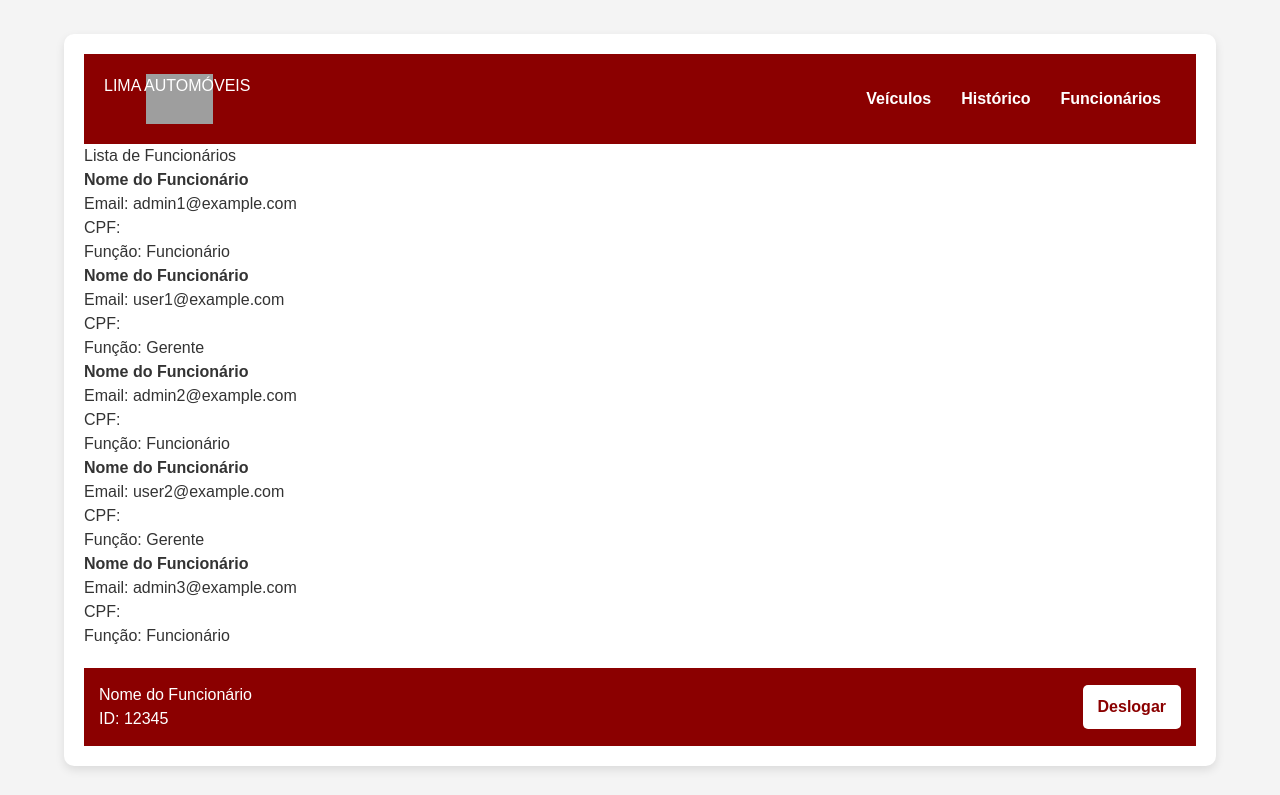
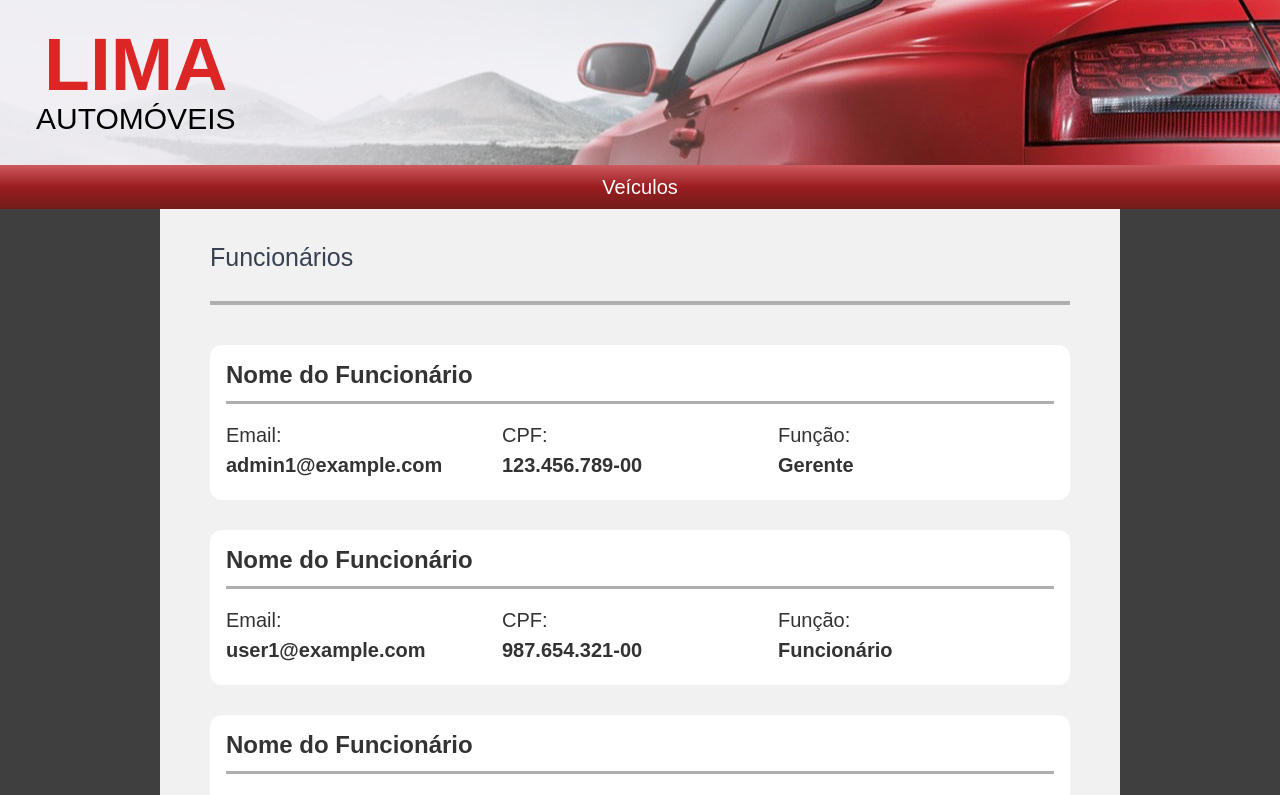
Before and after one commit to ThallissonDouglas/pw_loja_front, a Next.js app: page /dashboard/funcionarios in a window 1280 px wide. Shown: the top 795 px of the page. Built offline with nearby package versions, Linux system fonts and the light colour scheme; grey boxes are pictures that could not be loaded.

Commit message:
Mudança de estilo em funcionários

```diff
--- a/app/dashboard/UI/Navbar.js
+++ b/app/dashboard/UI/Navbar.js
@@ -8,11 +8,28 @@ export default function Navbar({ usuario}) {
                 </div>
             </div>
             <nav className="flex flex-row items-center justify-center bg-gradient-to-b from-[#CE5A60] via-[#9A1C1F] to-[#721D1A]">
-                <button className="nav-button">Veículos</button>
+                <div className="*:">
+                </div>
+                {/* TODO: adicionar onClick para cada Botão */}
+                <button
+                    className="bg-transparent text-white py-[7px] px-[18px] font-extralight text-[20px] duration-300 ease-in-out hover:bg-[#CFCFCF] hover:text-black"
+                    onClick={() => (window.location.href = "/dashboard/veiculos")}
+                >
+                    Veículos
+                </button>
                 {usuario === "gerente" && (
                 <>
-                    <button className="nav-button">Histórico</button>
-                    <button className="nav-button">Funcionários</button>
+                    <button
+                        className="bg-transparent text-white py-[7px] px-[18px] font-extralight text-[20px] duration-300 ease-in-out hover:bg-[#CFCFCF] hover:text-black"
+                    >
+                        Histórico
+                    </button>
+                    <button
+                        className="bg-transparent text-white py-[7px] px-[18px] font-extralight text-[20px] duration-300 ease-in-out hover:bg-[#CFCFCF] hover:text-black"
+                        onClick={() => (window.location.href = "/dashboard/funcionarios")}
+                    >
+                        Funcionários
+                    </button>
                 </>
                 )}
             </nav>
--- /dev/null
+++ b/app/dashboard/funcionarios/FuncList.js
@@ -0,0 +1,40 @@
+export default function FuncList({funcionarios}) {
+    return (
+        <main className="flex flex-col items-center justify-start space-y-[30px]">
+                {funcionarios.length > 0 ? (
+                    funcionarios.map((funcionario) => (
+                        <div
+                            key={funcionario.id}
+                            className="w-[100%] flex flex-col items-center justify-start space-x-5 py-3 p-4 bg-white rounded-xl hover:bg-[#F9F9F9] hover:cursor-pointer"
+                            /* TODO: adicionar onClick para item de funcionario para ir para uma pagina funcionarios/[id], e mostrar a perfil do funcionário */
+                        >
+                            <div className="space-y-2 w-[100%]">
+                                <div className="font-bold text-[24px] items-start">
+                                    <p>Nome do Funcionário</p>
+                                </div>
+                                <hr className="border-b-[2px] border-[#AFAFAF]"/>
+                                <div className="flex flex-row justify-between text-[20px] *:py-2">
+                                    <div className="w-[14em]">
+                                        <p className="font-light">Email:</p>
+                                        <p className="font-bold" >{funcionario.email}</p>
+                                    </div>
+                                    <div className="w-[14em]">
+                                        <p className="font-light">CPF:</p>
+                                        <p className="font-bold" >{funcionario.cpf}</p>
+                                    </div>
+                                    <div className="w-[14em]">
+                                        <p className="font-light">Função:</p>
+                                        <p className="font-bold" >{funcionario.funcao === "admin" ? "Gerente" : "Funcionário"}</p>
+                                    </div>
+                                </div>
+                            </div>
+                        </div>
+                    ))
+                ) : (
+                    <div className='flex items-center justify-center w-full h-[50px] bg-white rounded-xl'>
+                        <p className="font-bold">Nenhum funcionário disponível.</p>
+                    </div>
+                )}
+        </main>
+    )
+}
--- a/app/dashboard/funcionarios/page.js
+++ b/app/dashboard/funcionarios/page.js
@@ -2,6 +2,9 @@
 
 import { useState, useEffect } from "react";
 import "./styles.css";
+import FuncList from "./FuncList";
+import Footer from "../UI/Footer";
+import Navbar from "../UI/Navbar";
 
 export default function FuncionariosPage() {
   const [usuario, setUsuario] = useState(null);
@@ -23,56 +26,25 @@ export default function FuncionariosPage() {
   }, []);
 
   return (
-    <div className="container">
+    <div className="w-[100%] flex flex-col h-[100%] bg-[#3F3F3F]">
       {/* Cabeçalho */}
-      <header className="header">
-        <div className="logo">LIMA AUTOMÓVEIS</div>
-        <nav>
-          <button className="nav-button">Veículos</button>
-          <button className="nav-button">Histórico</button>
-          <button className="nav-button active">Funcionários</button>
-        </nav>
-      </header>
+      <Navbar usuario={usuario} />
 
-      {/* Lista de Funcionários */}
-      <main className="funcionarios-container">
-        <h2>Lista de Funcionários</h2>
-        <div className="lista-funcionarios">
-          {funcionarios.length > 0 ? (
-            funcionarios.map((funcionario) => (
-              <div key={funcionario.id} className="funcionario-card">
-                <p>
-                  <strong>Nome do Funcionário</strong>
-                </p>
-                <p>Email: {funcionario.email}</p>
-                <p>CPF: {funcionario.cpf}</p>
-                <p>
-                  Função:{" "}
-                  {funcionario.funcao === "admin" ? "Funcionário" : "Gerente"}
-                </p>
-              </div>
-            ))
-          ) : (
-            <p className="no-funcionarios">Nenhum funcionário disponível.</p>
-          )}
-        </div>
-      </main>
+      {/* Campo de busca e botão de adicionar veículo */}
+      <div className="w-3/4 justify-center mx-auto px-[50px] pt-[35px] pb-[80px] bg-[#F1F1F1] space-y-10">
 
-      {/* Rodapé */}
-      <footer className="footer">
-        <div className="user-info">
-          <p className="user-role">
-            {usuario === "gerente" ? "Nome do Gerente" : "Nome do Funcionário"}
-          </p>
-          <p className="user-id">ID: 12345</p>
-        </div>
-        <button
-          className="logout-button"
-          onClick={() => (window.location.href = "/auth/login")}
-        >
-          Deslogar
-        </button>
-      </footer>
+        {/* Título da página / Breadcrumbs [TODO!!!] */}
+        <h1 className="text-[25px] font-light text-gray-700 mt-[-5px] mb-[-15px]">Funcionários</h1> {/* Placeholder */}
+
+        <hr className="border-2 border-[#AFAFAF]"/>
+
+        {/* Lista de Funcionários */}
+        <FuncList funcionarios={funcionarios} />
+      </div>
+
+
+      {/* Rodapé com informações do usuário */}
+      <Footer usuario={usuario} />
     </div>
   );
 }
--- a/app/dashboard/veiculos/VeicList.js
+++ b/app/dashboard/veiculos/VeicList.js
@@ -17,7 +17,7 @@ export default function VeicList({ veiculos, usuario }) {
             </div>
 
 
-            <main className="veiculos-container">
+            <main className="flex flex-col items-center justify-start space-y-[30px]">
                 {veiculos.length > 0 ? (
                     veiculos.map((carro) => (
                         /* TODO: adicionar onClick para item de carro para ir para uma pagina veiculos/[chassi], e mostrar a pagina do carro */
@@ -75,7 +75,9 @@ export default function VeicList({ veiculos, usuario }) {
                     </div>
                     ))
                 ) : (
-                    <p className="no-vehicles">Nenhum veículo disponível.</p>
+                    <div className='flex items-center justify-center w-full h-[50px] bg-white rounded-xl'>
+                        <p className="font-bold">Nenhum veículo disponível.</p>
+                    </div>
                 )}
             </main>
         </div>
--- a/public/funcionarios.json
+++ b/public/funcionarios.json
@@ -1,31 +1,41 @@
 [
     {
       "id": 1,
+      "nome": "João",
       "email": "admin1@example.com",
+      "cpf": "123.456.789-00",
       "funcao": "admin",
       "senha": "senha123"
     },
     {
       "id": 2,
+      "nome": "Maria",
       "email": "user1@example.com",
+      "cpf": "987.654.321-00",
       "funcao": "user",
       "senha": "senha456"
     },
     {
       "id": 3,
+      "nome": "José",
       "email": "admin2@example.com",
+      "cpf": "456.789.123-00",
       "funcao": "admin",
       "senha": "senha789"
     },
     {
       "id": 4,
+      "nome": "Ana",
       "email": "user2@example.com",
+      "cpf": "321.654.987-00",
       "funcao": "user",
       "senha": "senhaABC"
     },
     {
       "id": 5,
+      "nome": "Carlos",
       "email": "admin3@example.com",
+      "cpf": "789.123.456-00",
       "funcao": "admin",
       "senha": "senhaXYZ"
     }
--- a/tailwind.config.mjs
+++ b/tailwind.config.mjs
@@ -1,4 +1,4 @@
-/** @type {import('tailwindcss').Config} */
+/* @type {import('tailwindcss').Config} */
 export default {
   content: [
     "./pages/**/*.{js,ts,jsx,tsx,mdx}",
```
Lines whose indentation alone changed are shown as unchanged.
